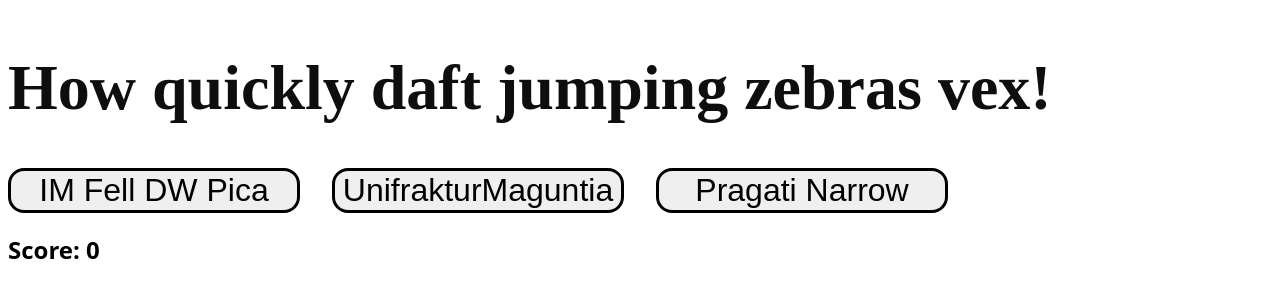
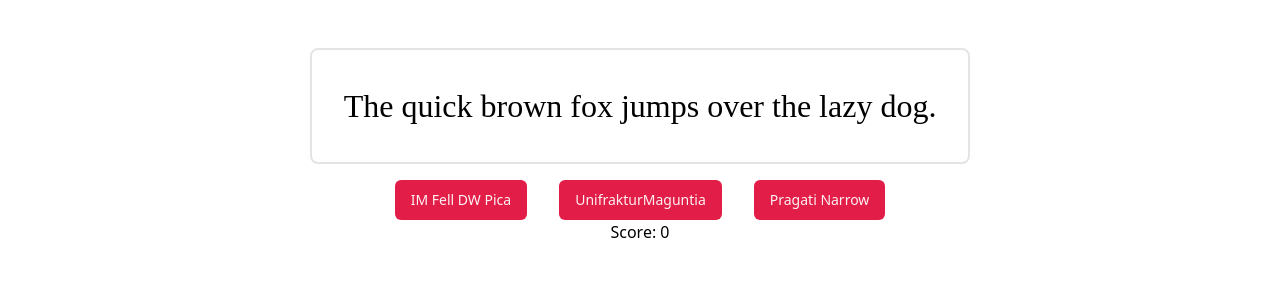
Before and after one commit to AlvesJorge/thefontgame, a Nuxt app: page / in a window 1280 px wide. Shown: the top 300 px of the page. Built offline with nearby package versions, Linux system fonts and the light colour scheme; a web font is replaced by a local one.

Commit message:
add shadcn; add tailwind; css changes

```diff
--- /dev/null
+++ b/assets/stylesheets/main.css
@@ -0,0 +1,66 @@
+@tailwind base;
+@tailwind components;
+@tailwind utilities;
+
+@layer base {
+  :root {
+    --background: 0 0% 100%;
+    --foreground: 240 10% 3.9%;
+
+    --card: 0 0% 100%;
+    --card-foreground: 240 10% 3.9%;
+
+    --popover: 0 0% 100%;
+    --popover-foreground: 240 10% 3.9%;
+
+    --primary: 346.8 77.2% 49.8%;
+    --primary-foreground: 355.7 100% 97.3%;
+
+    --secondary: 240 4.8% 95.9%;
+    --secondary-foreground: 240 5.9% 10%;
+
+    --muted: 240 4.8% 95.9%;
+    --muted-foreground: 240 3.8% 46.1%;
+
+    --accent: 240 4.8% 95.9%;
+    --accent-foreground: 240 5.9% 10%;
+
+    --destructive: 0 84.2% 60.2%;
+    --destructive-foreground: 0 0% 98%;
+
+    --border: 240 5.9% 90%;
+    --input: 240 5.9% 90%;
+    --ring: 346.8 77.2% 49.8%;
+    --radius: 0.5rem;
+  }
+
+  .dark {
+    --background: 20 14.3% 4.1%;
+    --foreground: 0 0% 95%;
+
+    --card: 24 9.8% 10%;
+    --card-foreground: 0 0% 95%;
+
+    --popover: 0 0% 9%;
+    --popover-foreground: 0 0% 95%;
+
+    --primary: 346.8 77.2% 49.8%;
+    --primary-foreground: 355.7 100% 97.3%;
+
+    --secondary: 240 3.7% 15.9%;
+    --secondary-foreground: 0 0% 98%;
+
+    --muted: 0 0% 15%;
+    --muted-foreground: 240 5% 64.9%;
+
+    --accent: 12 6.5% 15.1%;
+    --accent-foreground: 0 0% 98%;
+
+    --destructive: 0 62.8% 30.6%;
+    --destructive-foreground: 0 85.7% 97.3%;
+
+    --border: 240 3.7% 15.9%;
+    --input: 240 3.7% 15.9%;
+    --ring: 346.8 77.2% 49.8%;
+  }
+}
--- a/components/quiz.vue
+++ b/components/quiz.vue
@@ -1,5 +1,5 @@
+<script lang="js">
 
-<script lang="js">
 import fontNames from "~/assets/fonts.json";
 import { sleep, shuffleArray, fontNameToURL, randomValueFromArray, importFont } from "../helpers.js";
 const fonts = fontNames["fonts"];
@@ -18,26 +18,27 @@
 // Answer for 20 seconds see how many you got right
 
 const PANGRAMS = [
-  "Blowzy night-frumps vex'd Jack Q.",
-  "Mr. Jock, TV quiz PhD, bags few lynx.",
+  // "Blowzy night-frumps vex'd Jack Q.",
+  // "Mr. Jock, TV quiz PhD, bags few lynx.",
   "The quick brown fox jumps over the lazy dog.",
-  "Sphinx of black quartz, judge my vow.",
-  "How quickly daft jumping zebras vex!",
-  "The five boxing wizards jump quickly.",
-  "Jackdaws love my big sphinx of quartz.",
-  "Pack my box with five dozen liquor jugs."
+  // "Sphinx of black quartz, judge my vow.",
+  // "How quickly daft jumping zebras vex!",
+  // "The five boxing wizards jump quickly.",
+  // "Jackdaws love my big sphinx of quartz.",
+  // "Pack my box with five dozen liquor jugs."
 ];
 
 const POSITIVE_REINFORCEMENTS = [
   "Nice!",
-  "Splendid!",
-  "Wonderful"
+  // "Splendid!",
+  // "Wonderful"
 ];
 
 const NEGATIVE_REINFORCEMENTS = [
-  "Epic Fail!",
-  "Terrible!",
-  "Fail!",
+  // "Epic Fail!",
+  // "Terrible!",
+  // "Fail!",
+  "Wrong!"
 ];
 
 export default {
@@ -101,18 +102,18 @@
     >
       &nbsp;
     </div>
-    <div>
+    <div id="questionAndAnswers">
       <div id="pangram">
         <h1> {{ pangram }} </h1>
       </div>
       <div id="answerButtons">
-        <button
+        <Button
           v-for="font in selectedFonts"
           :key="font"
           @click="checkAnswer"
         >
           {{ font }}
-        </button>
+        </Button>
       </div>
       <h2>Score: {{ score }}</h2>
       <h3>{{ feedback }}</h3>
@@ -129,21 +130,29 @@
   width:0;
 }
 #pangram{
-  font-display: block;
   font-size:2rem;
-  color: #0e0e0e
+  border: 2px solid hsl(var(--border));
+  border-radius: var(--radius);
+  width:fit-content;
+  padding:2rem;
+  text-align: center;
+  margin:1rem;
+  justify-self: center;
 }
 
 #answerButtons{
   display:grid;
-  grid-template-columns: repeat(4, 1fr);
-  grid-template-rows: 1fr;
-  gap:2rem;
+  grid-auto-flow: column;
+  gap: 2rem;
+  justify-content: center;
 }
-button{
-  font-size: 2rem;
-  border:3px solid black;
-  border-radius: 16px;
-  cursor: pointer;
+
+#questionAndAnswers{
+  padding:2rem;
+  display:grid;
+  grid-template-columns: 1fr;
+  grid-template-rows: repeat(2, auto);
+  justify-items: center;
+  justify-content: center;
 }
 </style>
--- /dev/null
+++ b/components/ui/button/Button.vue
@@ -0,0 +1,26 @@
+<script setup lang="ts">
+import type { HTMLAttributes } from 'vue'
+import { Primitive, type PrimitiveProps } from 'radix-vue'
+import { type ButtonVariants, buttonVariants } from '.'
+import { cn } from '@/lib/utils'
+
+interface Props extends PrimitiveProps {
+  variant?: ButtonVariants['variant']
+  size?: ButtonVariants['size']
+  class?: HTMLAttributes['class']
+}
+
+const props = withDefaults(defineProps<Props>(), {
+  as: 'button',
+})
+</script>
+
+<template>
+  <Primitive
+    :as="as"
+    :as-child="asChild"
+    :class="cn(buttonVariants({ variant, size }), props.class)"
+  >
+    <slot />
+  </Primitive>
+</template>
--- /dev/null
+++ b/components/ui/button/index.ts
@@ -0,0 +1,35 @@
+import { type VariantProps, cva } from 'class-variance-authority'
+
+export { default as Button } from './Button.vue'
+
+export const buttonVariants = cva(
+  'inline-flex items-center justify-center whitespace-nowrap rounded-md text-sm font-medium ring-offset-background transition-colors focus-visible:outline-none focus-visible:ring-2 focus-visible:ring-ring focus-visible:ring-offset-2 disabled:pointer-events-none disabled:opacity-50',
+  {
+    variants: {
+      variant: {
+        default: 'bg-primary text-primary-foreground hover:bg-primary/90',
+        destructive:
+          'bg-destructive text-destructive-foreground hover:bg-destructive/90',
+        outline:
+          'border border-input bg-background hover:bg-accent hover:text-accent-foreground',
+        secondary:
+          'bg-secondary text-secondary-foreground hover:bg-secondary/80',
+        ghost: 'hover:bg-accent hover:text-accent-foreground',
+        link: 'text-primary underline-offset-4 hover:underline',
+      },
+      size: {
+        default: 'h-10 px-4 py-2',
+        xs: 'h-7 rounded px-2',
+        sm: 'h-9 rounded-md px-3',
+        lg: 'h-11 rounded-md px-8',
+        icon: 'h-10 w-10',
+      },
+    },
+    defaultVariants: {
+      variant: 'default',
+      size: 'default',
+    },
+  },
+)
+
+export type ButtonVariants = VariantProps<typeof buttonVariants>
--- /dev/null
+++ b/lib/utils.ts
@@ -0,0 +1,6 @@
+import { type ClassValue, clsx } from 'clsx'
+import { twMerge } from 'tailwind-merge'
+
+export function cn(...inputs: ClassValue[]) {
+  return twMerge(clsx(inputs))
+}
--- a/nuxt.config.ts
+++ b/nuxt.config.ts
@@ -1,5 +1,18 @@
 // https://nuxt.com/docs/api/configuration/nuxt-config
 export default defineNuxtConfig({
   compatibilityDate: '2024-04-03',
-  devtools: { enabled: true }
-})
+  devtools: { enabled: true },
+  modules: ['@nuxtjs/tailwindcss', 'shadcn-nuxt'],
+  shadcn: {
+    /**
+     * Prefix for all the imported component
+     */
+    prefix: "",
+    /**
+     * Directory that the component lives in.
+     * @default "./components/ui"
+     */
+    componentDir: "./components/ui"
+  },
+  css: ['~/assets/stylesheets/main.css']
+});
--- /dev/null
+++ b/tailwind.config.js
@@ -0,0 +1,86 @@
+const animate = require("tailwindcss-animate");
+
+/** @type {import('tailwindcss').Config} */
+module.exports = {
+  darkMode: ["class"],
+  safelist: ["dark"],
+  prefix: "",
+
+  theme: {
+    container: {
+      center: true,
+      padding: "2rem",
+      screens: {
+        "2xl": "1400px",
+      },
+    },
+    extend: {
+      colors: {
+        border: "hsl(var(--border))",
+        input: "hsl(var(--input))",
+        ring: "hsl(var(--ring))",
+        background: "hsl(var(--background))",
+        foreground: "hsl(var(--foreground))",
+        primary: {
+          DEFAULT: "hsl(var(--primary))",
+          foreground: "hsl(var(--primary-foreground))",
+        },
+        secondary: {
+          DEFAULT: "hsl(var(--secondary))",
+          foreground: "hsl(var(--secondary-foreground))",
+        },
+        destructive: {
+          DEFAULT: "hsl(var(--destructive))",
+          foreground: "hsl(var(--destructive-foreground))",
+        },
+        muted: {
+          DEFAULT: "hsl(var(--muted))",
+          foreground: "hsl(var(--muted-foreground))",
+        },
+        accent: {
+          DEFAULT: "hsl(var(--accent))",
+          foreground: "hsl(var(--accent-foreground))",
+        },
+        popover: {
+          DEFAULT: "hsl(var(--popover))",
+          foreground: "hsl(var(--popover-foreground))",
+        },
+        card: {
+          DEFAULT: "hsl(var(--card))",
+          foreground: "hsl(var(--card-foreground))",
+        },
+      },
+      borderRadius: {
+        xl: "calc(var(--radius) + 4px)",
+        lg: "var(--radius)",
+        md: "calc(var(--radius) - 2px)",
+        sm: "calc(var(--radius) - 4px)",
+      },
+      keyframes: {
+        "accordion-down": {
+          from: { height: 0 },
+          to: { height: "var(--radix-accordion-content-height)" },
+        },
+        "accordion-up": {
+          from: { height: "var(--radix-accordion-content-height)" },
+          to: { height: 0 },
+        },
+        "collapsible-down": {
+          from: { height: 0 },
+          to: { height: "var(--radix-collapsible-content-height)" },
+        },
+        "collapsible-up": {
+          from: { height: "var(--radix-collapsible-content-height)" },
+          to: { height: 0 },
+        },
+      },
+      animation: {
+        "accordion-down": "accordion-down 0.2s ease-out",
+        "accordion-up": "accordion-up 0.2s ease-out",
+        "collapsible-down": "collapsible-down 0.2s ease-in-out",
+        "collapsible-up": "collapsible-up 0.2s ease-in-out",
+      },
+    },
+  },
+  plugins: [animate],
+};
```
Also changed, not shown: package.json (+8 -0 lines), components.json (added), 1 other file (tests, documents, lock files or other folders).
